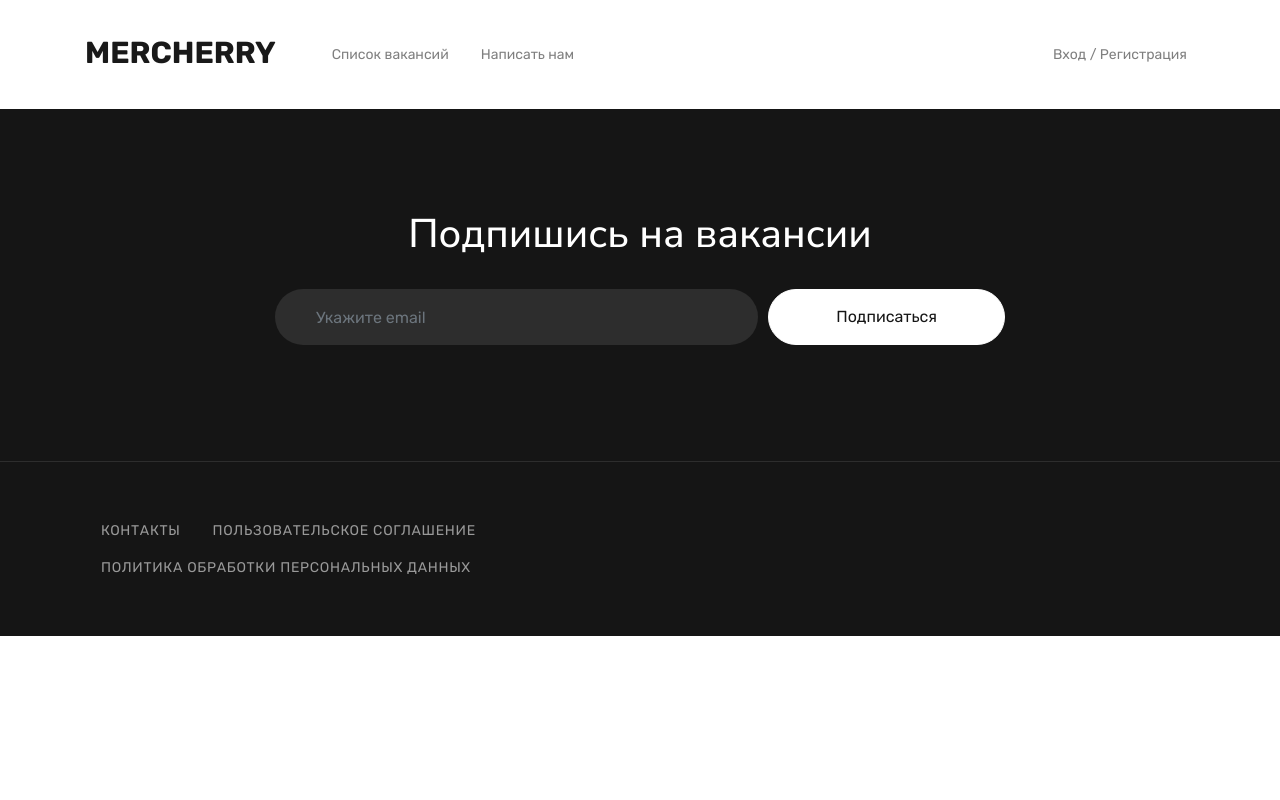
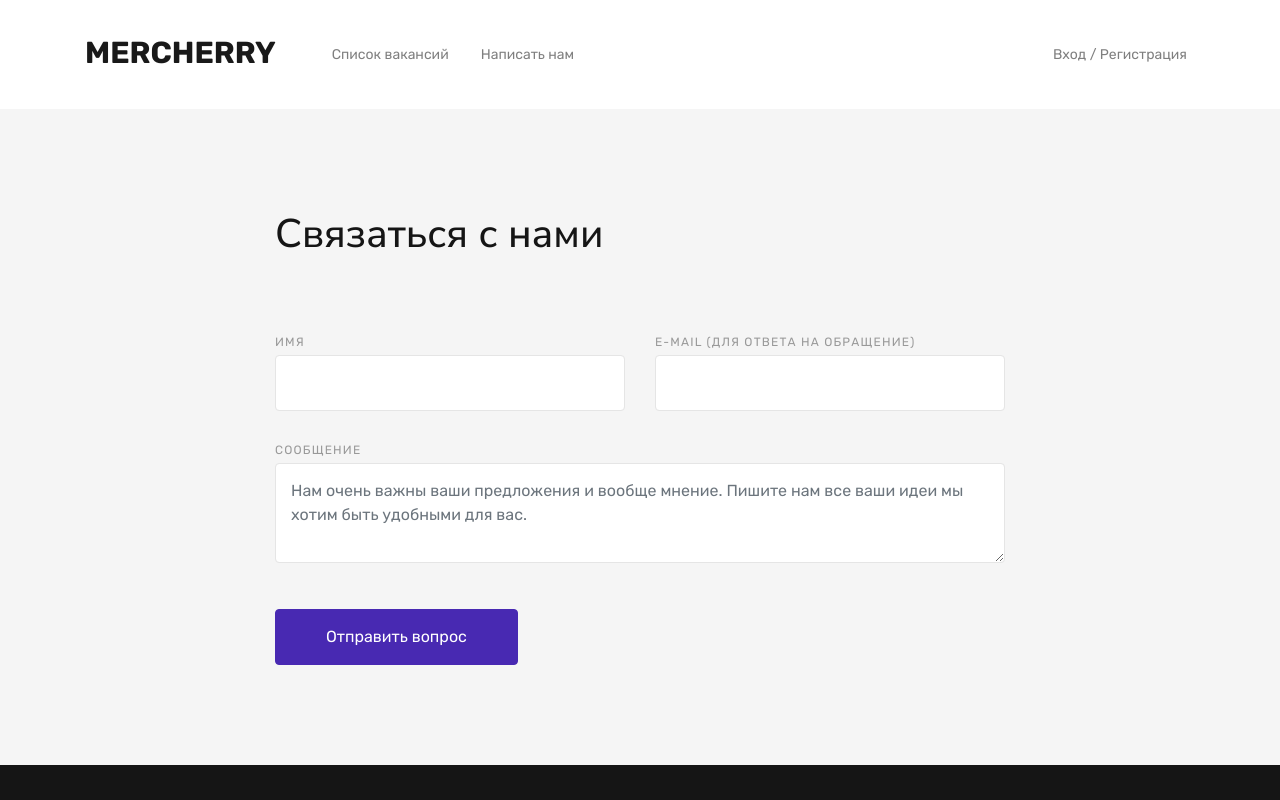
Before and after one commit to apuc/mercherry, a Vue app: page /contacts in a window 1280 px wide. Shown: the top 800 px of the page. Built offline with nearby package versions, Linux system fonts and the light colour scheme; what vue-yandex-maps would draw is missing.

Commit message:
add contacts

```diff
--- a/src/App.vue
+++ b/src/App.vue
@@ -77,4 +77,7 @@
   .text-white [class*="separator"], .text-white[class*="separator"] {
     border-color: rgba(255, 255, 255, 0.1);
   }
+  textarea {
+    min-height: 100px;
+  }
 </style>
--- a/src/components/Footer.vue
+++ b/src/components/Footer.vue
@@ -25,7 +25,7 @@
           <div class="col-md-5 text-center text-md-left">
             <ul class="nav">
               <li class="nav-item">
-                <router-link class="nav-link" to="#">Контакты</router-link>
+                <router-link class="nav-link" to="/contacts">Контакты</router-link>
               </li>
               <li class="nav-item">
                 <router-link class="nav-link" to="#">Пользовательское соглашение</router-link>
--- a/src/router.js
+++ b/src/router.js
@@ -5,6 +5,7 @@ import Login from "./views/Login";
 import Job from "./views/Job";
 import Vacancy from "./views/Vacancy";
 import Policy from "./views/Policy";
+import Contacts from "./views/Contacts";
 
 Vue.use(Router);
 
@@ -44,6 +45,11 @@ export default new Router({
       path: '/policy',
       name: 'policy',
       component: Policy
+    },
+    {
+      path: '/contacts',
+      name: 'contacts',
+      component: Contacts
     }
   ]
 })
--- /dev/null
+++ b/src/views/Contacts.vue
@@ -0,0 +1,112 @@
+<template>
+  <section class="contacts bg-light">
+    <div class="container">
+      <div class="row justify-content-center">
+        <div class="col-md-10 col-lg-8">
+          <div class="row">
+            <div class="col-md-6">
+              <h2>Связаться с нами</h2>
+            </div>
+          </div>
+          <div class="row">
+            <div class="col">
+              <form @submit.prevent="validateBeforeSubmit">
+                <div class="row mb-1">
+                  <div class="col-md-6">
+                    <div class="form-group field-contactform-label required">
+                      <label class="control-label" for="contactform-label">Имя</label>
+                      <input
+                          type="text"
+                          id="contactform-label"
+                          class="form-control"
+                          name="name"
+                          v-model="name"
+                          v-validate="'required|alpha'"
+                      >
+                      <p class="text-danger" v-show="!nameFlags.valid && nameFlags.touched">Необходимо заполнить «Имя».</p>
+                    </div>
+                  </div>
+                  <div class="col-md-6">
+                    <div class="form-group field-contactform-contact required">
+                      <label class="control-label" for="contactform-contact">E-mail (для ответа на обращение)</label>
+                      <input
+                          type="text"
+                          id="contactform-contact"
+                          class="form-control"
+                          name="email"
+                          v-model="email"
+                          v-validate="'required|email'"
+                      >
+                      <p class="text-danger" v-show="!emailFlags.valid && emailFlags.touched">Необходимо заполнить «Email.</p>
+                    </div>
+                  </div>
+                </div>
+                <div class="form-row mb-1">
+                  <div class="col">
+                    <div class="form-group field-contactform-body required">
+                      <label class="control-label" for="contactform-body">Сообщение</label>
+                      <textarea id="contactform-body"
+                                class="form-control"
+                                rows="3"
+                                placeholder="Нам очень важны ваши предложения и вообще мнение. Пишите нам все ваши идеи мы хотим быть удобными для вас."
+                                name="textarea"
+                                v-model="textarea"
+                                v-validate="'required|alpha'"
+                      >
+                      </textarea>
+                      <p class="text-danger" v-show="!textareaFlags.valid && textareaFlags.touched">Необходимо заполнить «Сообщение».</p>
+                    </div>
+                  </div>
+                </div>
+                <div class="form-row mt-3">
+                  <div class="col">
+                    <button type="submit" class="btn btn-primary px-5">Отправить вопрос</button>
+                  </div>
+                </div>
+              </form>
+            </div>
+          </div>
+        </div>
+      </div>
+    </div>
+  </section>
+</template>
+
+<script>
+  import { mapFields } from 'vee-validate';
+
+  export default {
+    name: "Contacts",
+    data() {
+      return {
+        textarea: '',
+        email: '',
+        name: ''
+      }
+    },
+    methods: {
+      validateBeforeSubmit() {
+        this.$validator.validateAll().then((result) => {
+          if (result) {
+            // eslint-disable-next-line
+            alert('Form Submitted!');
+            return;
+          }
+
+          alert('Correct them errors!');
+        });
+      },
+    },
+    computed: {
+      ...mapFields({
+        textareaFlags: 'textarea',
+        emailFlags: 'email',
+        nameFlags: 'name'
+      }),
+    },
+  }
+</script>
+
+<style scoped>
+
+</style>
--- a/src/views/Policy.vue
+++ b/src/views/Policy.vue
@@ -1,5 +1,5 @@
 <template>
-  <section class="policy" v-html="policyHtml"></section>
+  <section class="policy bg-light" v-html="policyHtml"></section>
 </template>
 
 <script>
```
